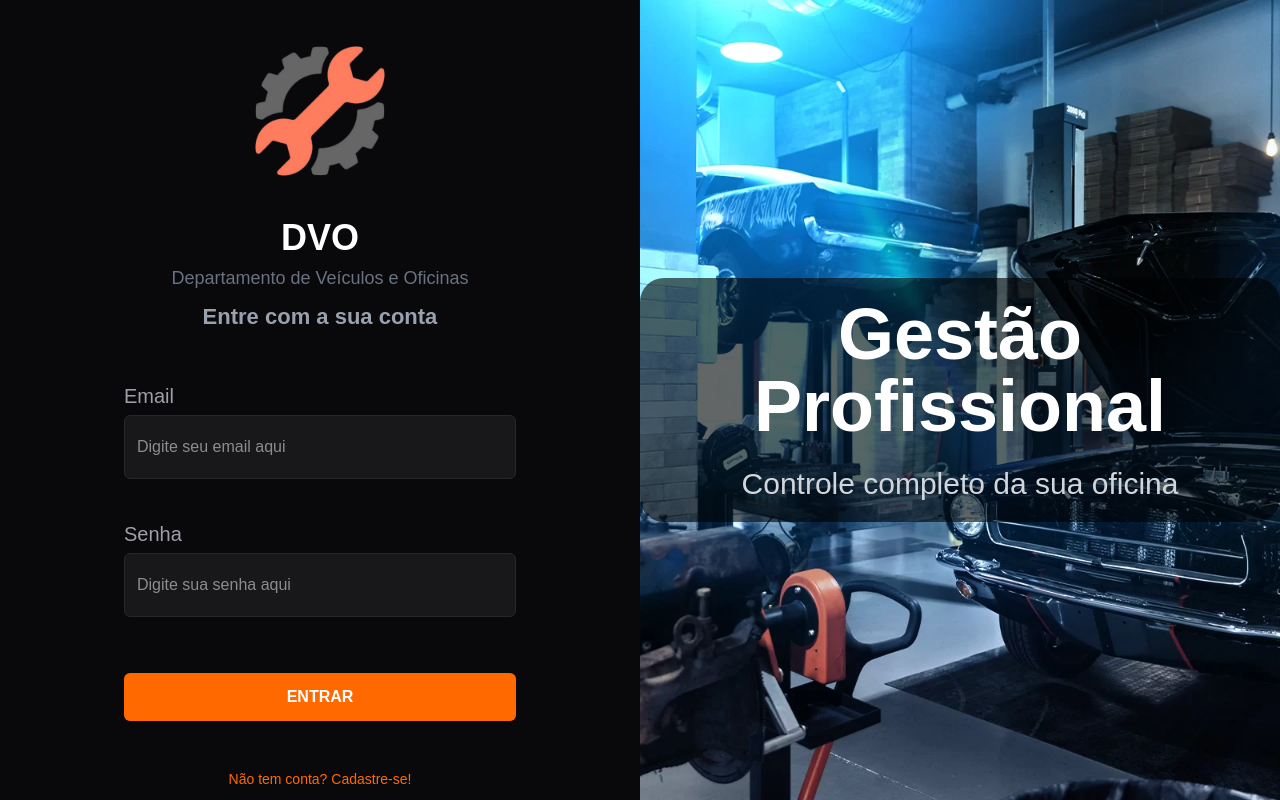
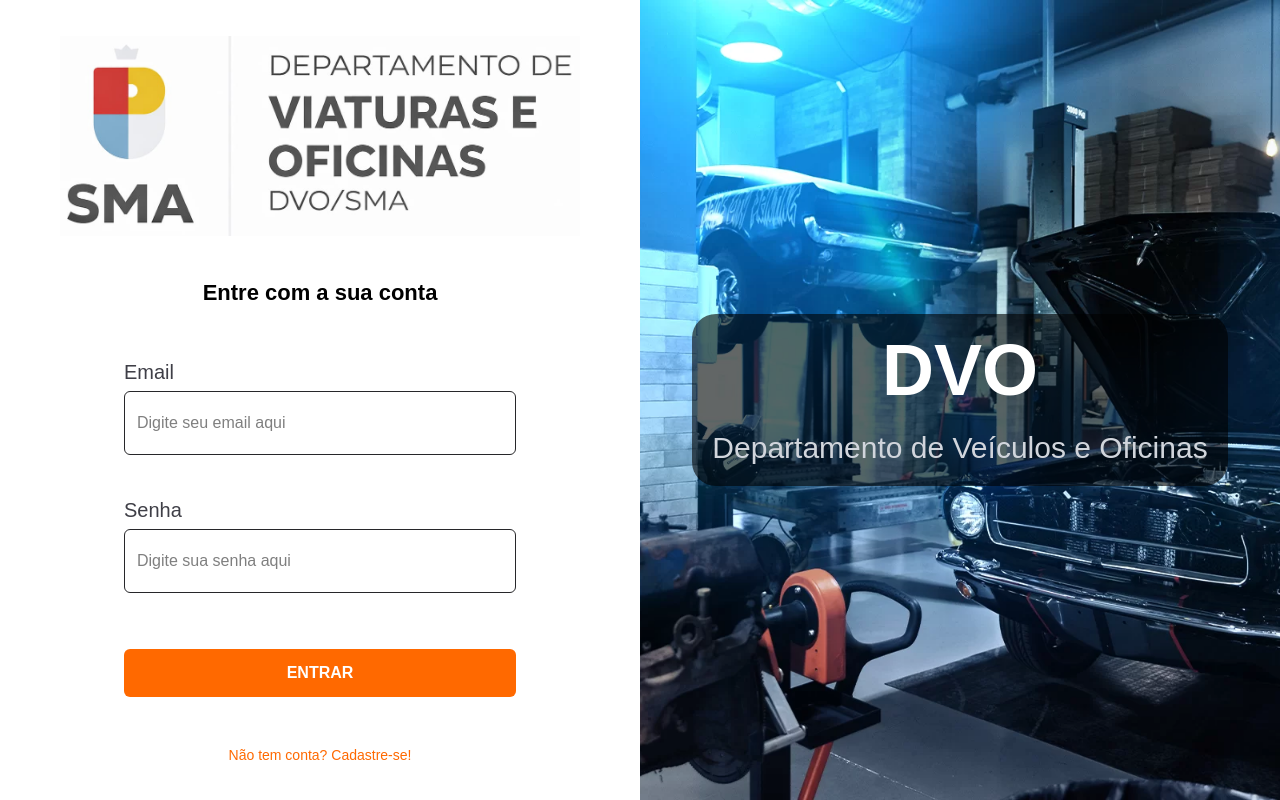
Before and after one commit to EnzoGiacomini/sistema-gestao-frota, a Next.js app: page / in a window 1280 px wide. Built offline with nearby package versions, Linux system fonts and the light colour scheme.

Commit message:
styles: alterei o design do site para branco

```diff
--- a/src/app/page.tsx
+++ b/src/app/page.tsx
@@ -15,22 +15,18 @@ export default function LoginPage() {
   };
 
   return (
-    <div className="min-h-screen grid grid-cols-1 min-[950px]:grid-cols-2 bg-zinc-950 text-white">
+    <div className="min-h-screen grid grid-cols-1 min-[950px]:grid-cols-2 bg-white text-black">
       <div className="flex flex-col justify-center items-center gap-12">
-        <div className="flex flex-col items-center justify-center">
-          <img src="/icon.png" alt="icon" className="w-50 h-50" />
-          <h1 className="font-extrabold text-[36px]">DVO</h1>
-          <h2 className="text-gray-500 font-medium text-[18px] pb-2">
-            Departamento de Veículos e Oficinas
-          </h2>
-          <p className="font-bold text-gray-400 text-[22px]">
+        <div className="flex flex-col items-center justify-center gap-10">
+          <img src="/logoPrefPel.jpeg" alt="icon" className="w-130 h-50" />
+          <p className="font-bold text-black-400 text-[22px]">
             Entre com a sua conta
           </p>
         </div>
 
         <form onSubmit={handleLogin} className="flex flex-col gap-10">
           <div className="flex flex-col gap-1">
-            <label htmlFor="email" className="text-[20px] text-zinc-400">
+            <label htmlFor="email" className="text-[20px] text-zinc-700">
               Email
             </label>
             <input
@@ -39,13 +35,13 @@ export default function LoginPage() {
               value={email}
               onChange={(e) => setEmail(e.target.value)}
               placeholder="Digite seu email aqui"
-              className="bg-zinc-900 border border-zinc-800 rounded-md p-3 text-white focus:outline-none focus:border-orange-500 transition-colors min-[430px]:w-98 h-16"
+              className="bg-transparent border border-zinc-800 rounded-md p-3 text-black focus:outline-none focus:border-orange-500 transition-colors min-[430px]:w-98 h-16"
               required
             />
           </div>
 
           <div className="flex flex-col gap-1">
-            <label htmlFor="senha" className="text-[20px] text-zinc-400">
+            <label htmlFor="senha" className="text-[20px] text-zinc-700">
               Senha
             </label>
             <input
@@ -54,7 +50,7 @@ export default function LoginPage() {
               value={senha}
               onChange={(e) => setSenha(e.target.value)}
               placeholder="Digite sua senha aqui"
-              className="bg-zinc-900 border border-zinc-800 rounded-md p-3 text-white focus:outline-none focus:border-orange-500 transition-colors min-[430px]:w-98 h-16"
+              className="bg-transparent border border-zinc-800 rounded-md p-3 text-black focus:outline-none focus:border-orange-500 transition-colors min-[430px]:w-98 h-16"
               required
             />
           </div>
@@ -73,9 +69,9 @@ export default function LoginPage() {
       </div>
       <div className="hidden min-[950px]:flex flex-col justify-center items-center bg-zinc-900 bg-[url('/bg-login.webp')] bg-cover bg-center">
         <div className="flex bg-black/60 flex-col justify-center items-center rounded-3xl p-5 gap-6 text-center">
-          <h4 className="text-7xl font-bold">Gestão Profissional</h4>
+          <h4 className="text-7xl font-bold text-white">DVO</h4>
           <h5 className="text-3xl font-light text-gray-300">
-            Controle completo da sua oficina
+            Departamento de Veículos e Oficinas
           </h5>
         </div>
       </div>
```
Also changed, not shown: public/icon.png (deleted), public/logoPrefPel.jpeg (added).
